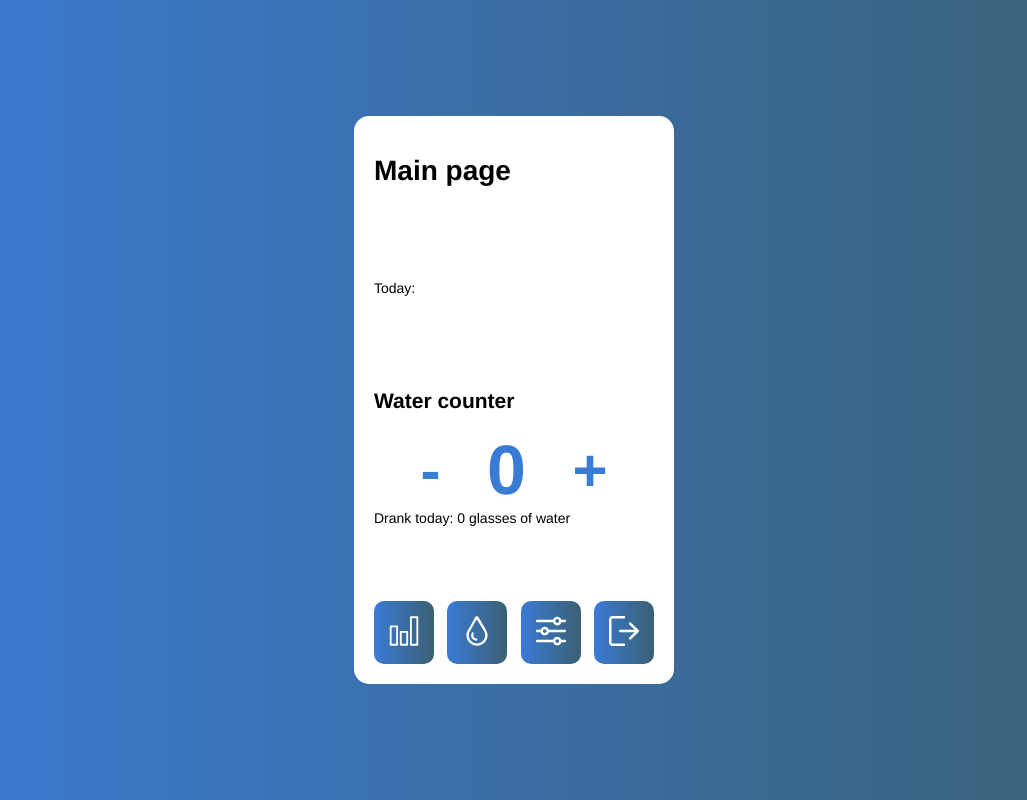
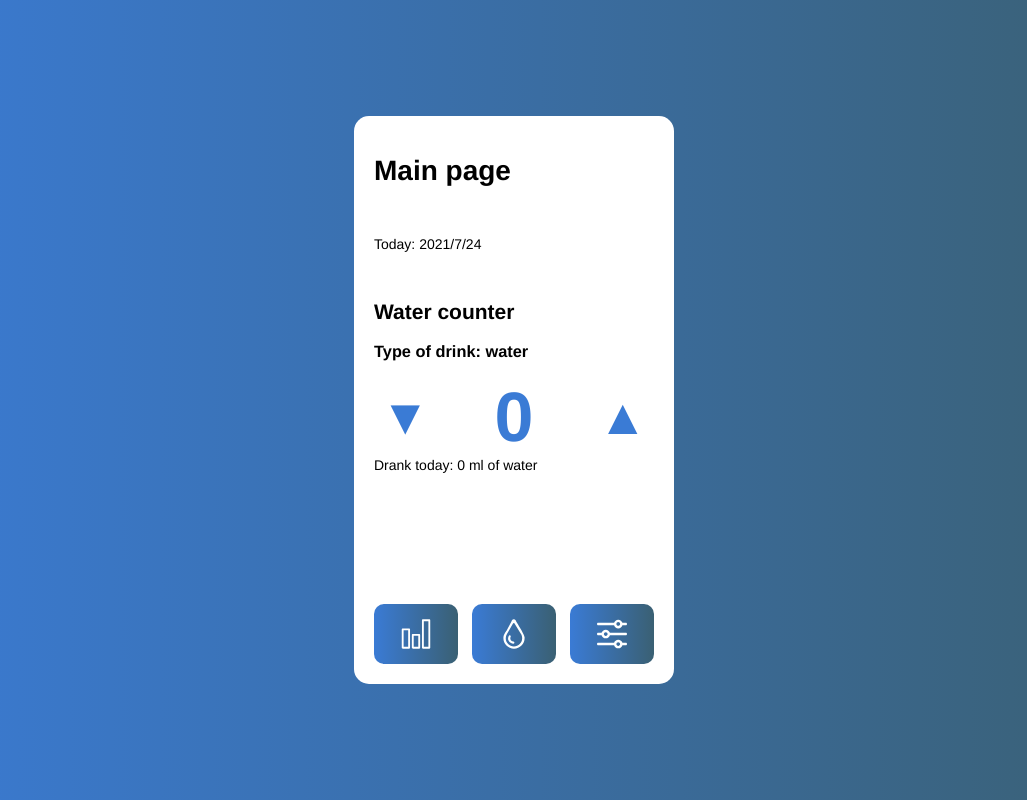
Before and after one commit to dar-g/react-water-tracker, a React (Create React App) app: page /main in a window 1280 px wide. Shown: the whole page, without its empty margins (126-1153 px from the left). Built offline with nearby package versions, Linux system fonts and the light colour scheme.

Commit message:
Updated: NavBar as a separate component, added description of User object

```diff
--- a/src/App.css
+++ b/src/App.css
@@ -20,14 +20,14 @@ body {
   height: 100%;
 }
 
-@media (max-width: 767px) {
+@media (max-width: 575px) {
   .App {
     width: calc(100vw - 30px);
     height: calc(100vh - 30px);
     margin: 15px;
   }
 }
-@media (min-width: 768px) {
+@media (min-width: 576px) {
   .App {
     width: calc(100vw - 60px);
     height: calc(100vh - 60px);
@@ -97,6 +97,11 @@ input[type='button'], .btn {
   margin-bottom: 30px;
 }
 
+.btn img {
+  width: 30px;
+  filter: invert(1);
+}
+
 input[type='button']:hover, .btn:hover {
   opacity: 0.9;
 }
--- a/src/containers/MainPage/MainPage.jsx
+++ b/src/containers/MainPage/MainPage.jsx
@@ -1,41 +1,23 @@
-import {Link} from 'react-router-dom';
 import css from '../../styles/MainPage.module.css';
-import stat from '../../media/icons/stat.svg';
-import water from '../../media/icons/water.svg';
-import settings from '../../media/icons/settings.svg';
-import logout from '../../media/icons/logout.svg';
 import WaterCounter from './components/WaterCounter';
+import NavBar from "./components/NavBar";
 
-// todo: main page components
-// todo: add active/inactive Menu button
-// todo: add date
+// todo: add a date
+// todo: add a required number for water consumption [weight*0.033]
+
 function MainPage() {
-    function clearLS() {
-        localStorage.clear();
-    }
+    const day = new Date();
+    const dayWithoutTime = day.getFullYear() + '/' + (day.getMonth()+1) + '/' + day.getDate();
 
     return (
         <div className={`${css.mainPage} container`}>
             <h1>Main page</h1>
 
-            <div className="date">Today:</div>
+            <div className="date">Today: {dayWithoutTime}</div>
 
             <WaterCounter />
 
-            <nav className={css.bottomMenu}>
-                <Link to="/user-statistics" className={css.menuBtn}>
-                    <img src={stat} alt="Statistics" className={css.menuBtnImg} />
-                </Link>
-                <Link to="/main" className={css.menuBtn}>
-                    <img src={water} alt="Water" className={css.menuBtnImg} />
-                </Link>
-                <Link to="/user-settings" className={css.menuBtn}>
-                    <img src={settings} alt="Settings" className={css.menuBtnImg} />
-                </Link>
-                <button onClick={clearLS} className={css.menuBtn}>
-                    <img src={logout} alt="Logout" className={css.menuBtnImg} />
-                </button>
-            </nav>
+            <NavBar />
         </div>
     );
 }
--- /dev/null
+++ b/src/containers/MainPage/components/NavBar.jsx
@@ -0,0 +1,25 @@
+import css from '../../../styles/MainPage.module.css';
+import {Link} from 'react-router-dom';
+import stat from '../../../media/icons/stat.svg';
+import water from '../../../media/icons/water.svg';
+import settings from '../../../media/icons/settings.svg';
+
+// todo: add active/inactive Menu button
+
+function NavBar () {
+    return (
+        <nav className={css.bottomMenu}>
+            <Link to="/user-statistics" className={css.menuBtn}>
+                <img src={stat} alt="Statistics" className={css.menuBtnImg} />
+            </Link>
+            <Link to="/main" className={css.menuBtn}>
+                <img src={water} alt="Water" className={css.menuBtnImg} />
+            </Link>
+            <Link to="/user-settings" className={css.menuBtn}>
+                <img src={settings} alt="Settings" className={css.menuBtnImg} />
+            </Link>
+        </nav>
+    );
+}
+
+export default NavBar;
--- a/src/containers/MainPage/components/UserSettings.jsx
+++ b/src/containers/MainPage/components/UserSettings.jsx
@@ -1,6 +1,10 @@
-import {Link} from 'react-router-dom';
+import NavBar from './NavBar';
 
 function UserSettings () {
+    function clearLS() {
+        localStorage.clear();
+    }
+
     return (
         <div className="user-settings container">
             <h1>User Settings</h1>
@@ -11,7 +15,11 @@ function UserSettings () {
             {/*<WeightForm />*/}
             {/*<GenderForm />*/}
 
-            <Link to="/main" className="btn">Back to main</Link>
+            <button onClick={clearLS} className="btn">
+                Logout
+            </button>
+
+            <NavBar />
         </div>
     );
 }
--- a/src/containers/MainPage/components/UserStatistics.jsx
+++ b/src/containers/MainPage/components/UserStatistics.jsx
@@ -1,10 +1,11 @@
-import {Link} from 'react-router-dom';
+import NavBar from './NavBar';
 
 function UserStatistics () {
     return (
         <div className="user-statistics container">
             <h1>User Statistics</h1>
-            <Link to="/main" className="btn">Back to main</Link>
+
+            <NavBar />
         </div>
     );
 }
--- a/src/containers/MainPage/components/WaterCounter.jsx
+++ b/src/containers/MainPage/components/WaterCounter.jsx
@@ -3,27 +3,32 @@ import {useState} from 'react';
 
 function WaterCounter () {
     const [count, setCount] = useState(0);
+    const increaseCount = () => setCount(count + 200);
+    const decreaseCount = () => setCount(count - 200);
 
     return (
-        <div className="waterCounter">
+        <div className={css.waterCounter}>
             <h2>Water counter</h2>
+            <h3>Type of drink: water</h3>
 
             <div className={css.counter}>
                 <button
-                    onClick={() => setCount(count - 1)}
+                    onClick={decreaseCount}
                     className={css.counterBtn}
-                >-</button>
+                >&#9660;</button>
+
                 <div className={css.countNum}>{count}</div>
+
                 <button
-                    onClick={() => setCount(count + 1)}
+                    onClick={increaseCount}
                     className={css.counterBtn}
-                >+</button>
+                >&#9650;</button>
             </div>
 
             <div className={css.progressbar}>
                 <span>Drank today: </span>
                 <span>{count}</span>
-                <span> glasses of water</span>
+                <span> ml of water</span>
             </div>
         </div>
     );
--- a/src/styles/MainPage.module.css
+++ b/src/styles/MainPage.module.css
@@ -11,6 +11,9 @@
 }
 
 .menuBtn {
+    display: flex;
+    justify-content: center;
+    width: 30%;
     background: linear-gradient(to right, rgb(58, 123, 213), rgb(58, 96, 115));
     transition: background 0.3s ease;
     padding: 15px;
--- a/src/styles/WaterCounter.module.css
+++ b/src/styles/WaterCounter.module.css
@@ -13,12 +13,14 @@
 }
 
 .counterBtn {
-    font-size: 60px;
+    font-size: 50px;
     cursor: pointer;
 }
 
 .countNum {
+    width: 155px;
     font-size: 70px;
+    text-align: center;
 }
 
 .progressbar {}
```
Also changed, not shown: src/services/UserService.js (+10 -0 lines).
